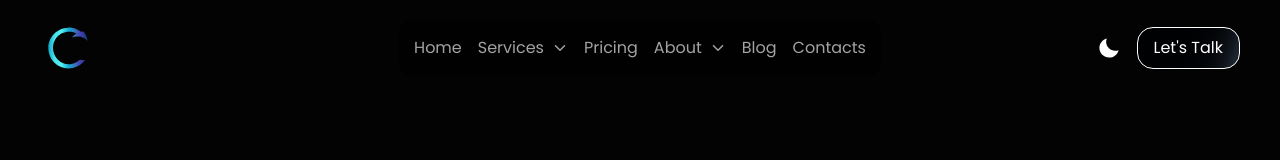
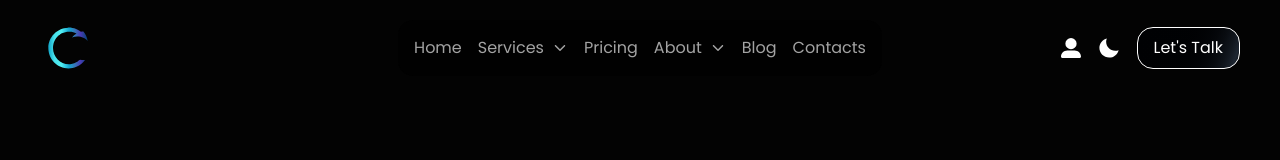
Before and after one commit to the-clicks-dev-team-1/clicks, a Next.js app: page / in a window 1280 px wide. Shown: the top 160 px of the page. Built offline with nearby package versions, Linux system fonts and the light colour scheme.

Commit message:
portal added

```diff
--- a/components/navbar.tsx
+++ b/components/navbar.tsx
@@ -7,6 +7,7 @@ import { useAutoAnimate } from "@formkit/auto-animate/react";
 
 import { PiStrategy, PiMegaphone, PiRocketLaunch } from "react-icons/pi";
 import { TbSeo, TbSettingsAutomation } from "react-icons/tb";
+import { FaUserLarge } from "react-icons/fa6";
 import {
   MdDeveloperMode,
   MdOutlineMarkEmailRead,
@@ -181,6 +182,14 @@ export default function Navbar() {
         </div>
 
         <div className="hidden md:flex flex-1 justify-end items-center">
+          <Link
+            href="https://portal.theclicks.ca"
+            className="mx-4"
+            title="Client Portal"
+            target="_blank"
+          >
+            <FaUserLarge className="h-5 w-5 text-[var(--text)]" />
+          </Link>
           <button
             onClick={handleToggleTheme}
             aria-label="Toggle Dark Mode"
@@ -200,6 +209,14 @@ export default function Navbar() {
         </div>
 
         <div className="flex items-center md:hidden">
+          <Link
+            href="https://portal.theclicks.ca"
+            className="mx-4"
+            title="Client Portal"
+            target="_blank"
+          >
+            <FaUserLarge className="h-5 w-5 text-[var(--text)]" />
+          </Link>
           <button
             onClick={handleToggleTheme}
             aria-label="Toggle Dark Mode"
```
